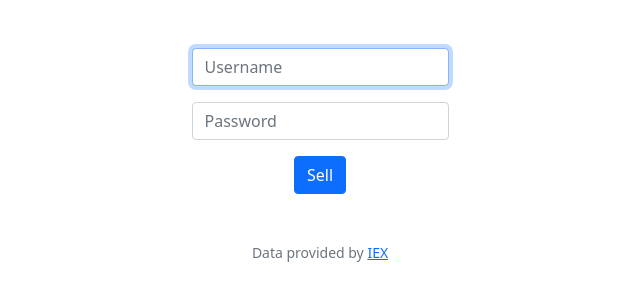
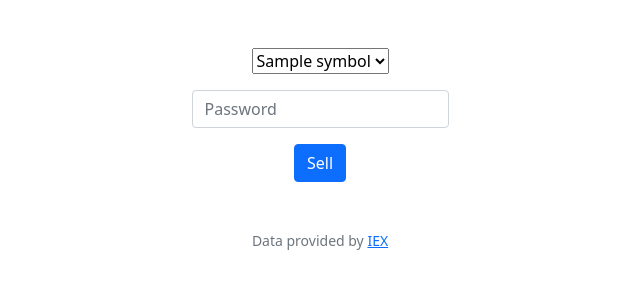
Before and after one commit to swaranrajlaxmi/init-code, a Flask app: template pset9/finance/templates/sell.html in a window 1280 px wide. Shown: the part 76-377 px from the top of the page, without its empty margins (320-960 px from the left). Run offline with Flask 2, Linux system fonts and the light colour scheme; the template is opened without the code that fills it: most values are stand-ins (such as "Sample title", 1, 10 or a date in 2020); some libraries are stand-ins or nearby versions.

Commit message:
Thu, Apr 14, 2022, 10:19 AM +00:00

```diff
--- a/pset9/finance/templates/sell.html
+++ b/pset9/finance/templates/sell.html
@@ -7,7 +7,11 @@
 {% block main %}
     <form action="/sell" method="post">
         <div class="mb-3">
-            <input autocomplete="off" autofocus class="form-control mx-auto w-auto" id="username" name="username" placeholder="Username" type="text">
+            <select name="symbol">
+                {% for symbol in symbols %}
+                    <option>{{ symbol["symbol"]}}</option>
+                {% endfor %}
+            </select>
         </div>
         <div class="mb-3">
             <input class="form-control mx-auto w-auto" id="password" name="password" placeholder="Password" type="password">
```
